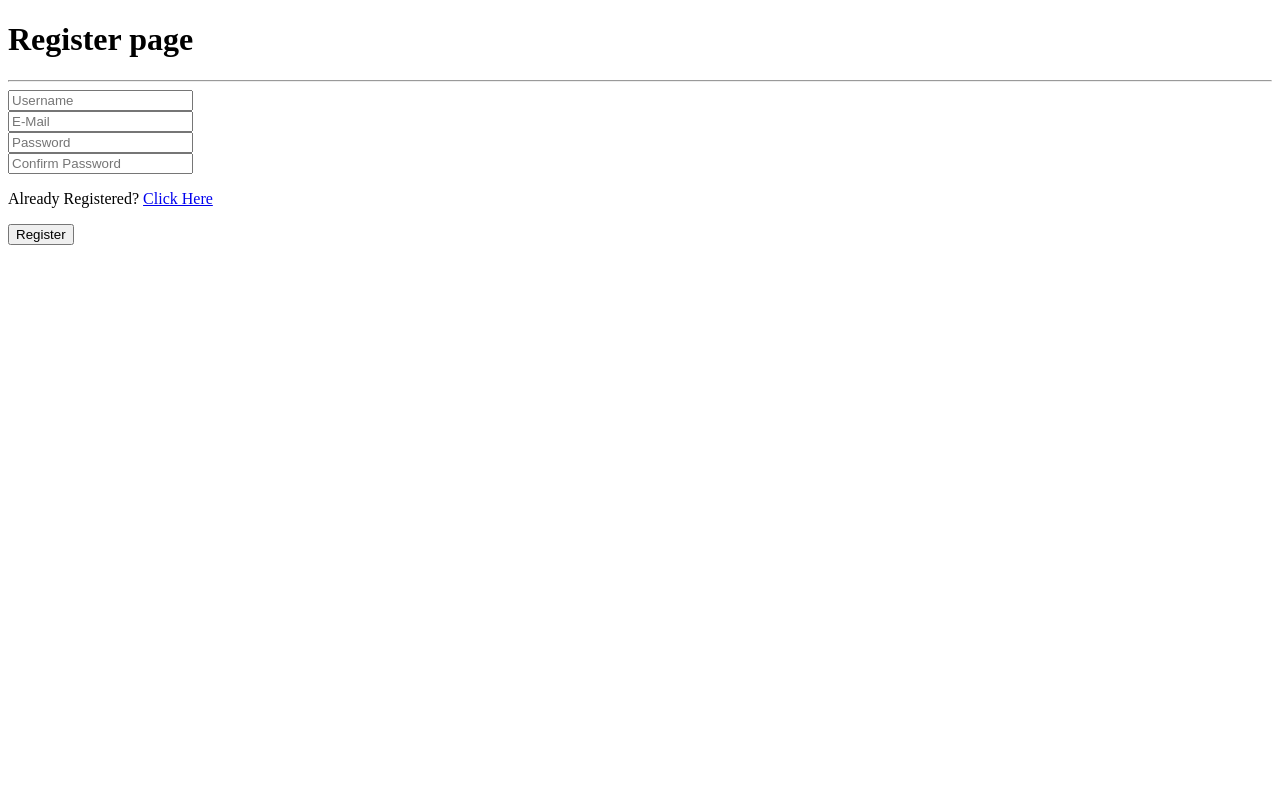
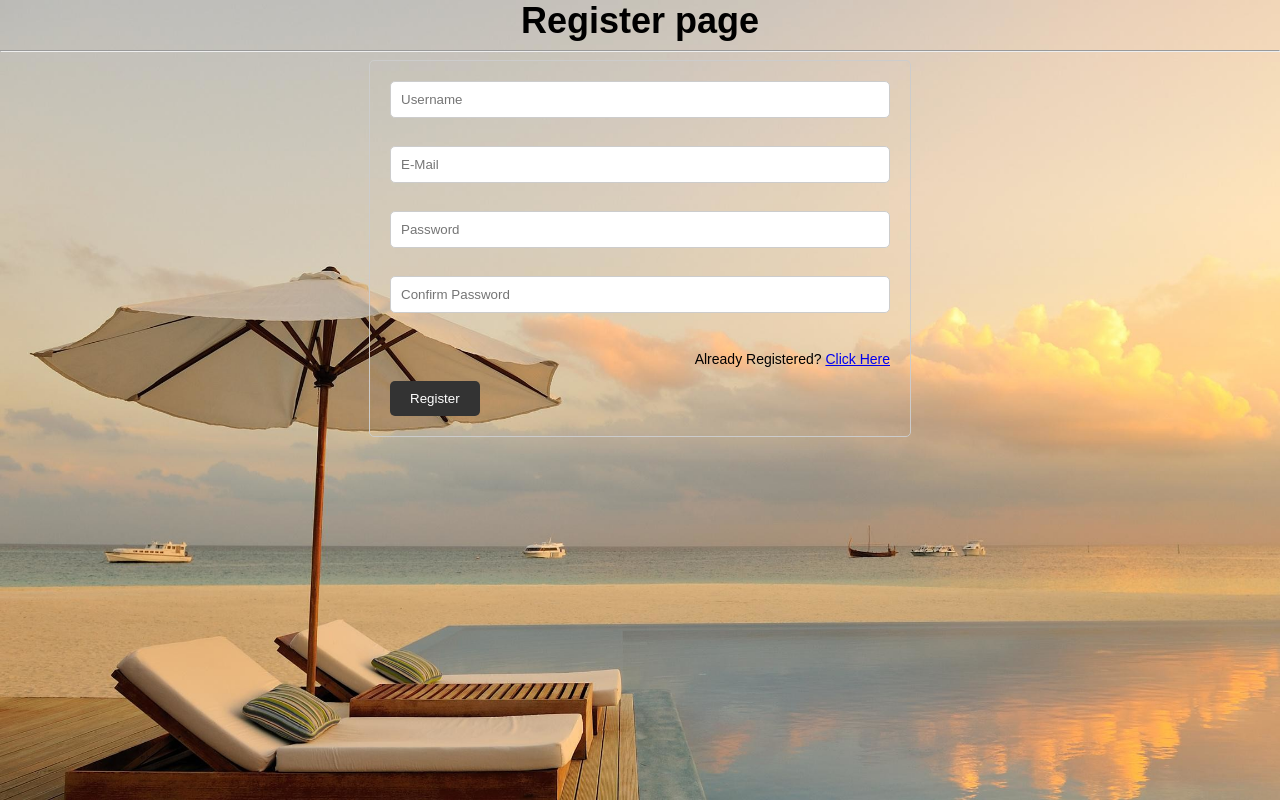
Before and after one commit to shshengeng/pasShield, a browser extension: page python-Server/frontend/register.html in a window 1280 px wide. Drawn offline with Linux system fonts and the light colour scheme.

Commit message:
add some css and imgs

```diff
--- /dev/null
+++ b/python-Server/frontend/css/style.css
@@ -0,0 +1,56 @@
+body {
+    font-family: Arial, sans-serif;
+    margin: 0;
+    padding: 0;
+}
+
+header {
+    background-color: #333;
+    color: #fff;
+    padding: 20px;
+}
+
+h1 {
+    margin: 0;
+    font-size: 36px;
+    text-align: center;
+}
+
+form {
+    max-width: 500px;
+    margin: 0 auto;
+    padding: 20px;
+    border: 1px solid #ccc;
+    border-radius: 5px;
+}
+
+input[type="text"],
+input[type="password"] {
+    display: block;
+    width: 100%;
+    padding: 10px;
+    border: 1px solid #ccc;
+    border-radius: 5px;
+    margin-bottom: 10px;
+    box-sizing: border-box;
+}
+
+button[type="submit"] {
+    background-color: #333;
+    color: #fff;
+    padding: 10px 20px;
+    border: none;
+    border-radius: 5px;
+    cursor: pointer;
+    transition: background-color 0.3s ease;
+}
+
+button[type="submit"]:hover {
+    background-color: #555;
+}
+
+p {
+    font-size: 14px;
+    text-align: right;
+    margin-top: 10px;
+}
--- a/python-Server/frontend/register.html
+++ b/python-Server/frontend/register.html
@@ -4,6 +4,15 @@
 <head>
     <meta charset="UTF-8">
     <meta name="viewport" content="width=device-width, initial-scale=1.0">
+    <link rel="stylesheet" href="css/style.css">
+    <style>
+        body{
+            background-image: url("imgs/3.jpg");
+            background-repeat: no-repeat;
+            background-attachment: fixed;
+            background-size: cover;
+        }
+    </style>
     <title>Register</title>
 </head>
 
```
Also changed, not shown: python-Server/frontend/login.html (+9 -0 lines), python-Server/frontend/imgs/1.jpg (added), python-Server/frontend/imgs/2.jpg (added), python-Server/frontend/imgs/3.jpg (added), python-Server/frontend/imgs/4.jpg (added).
